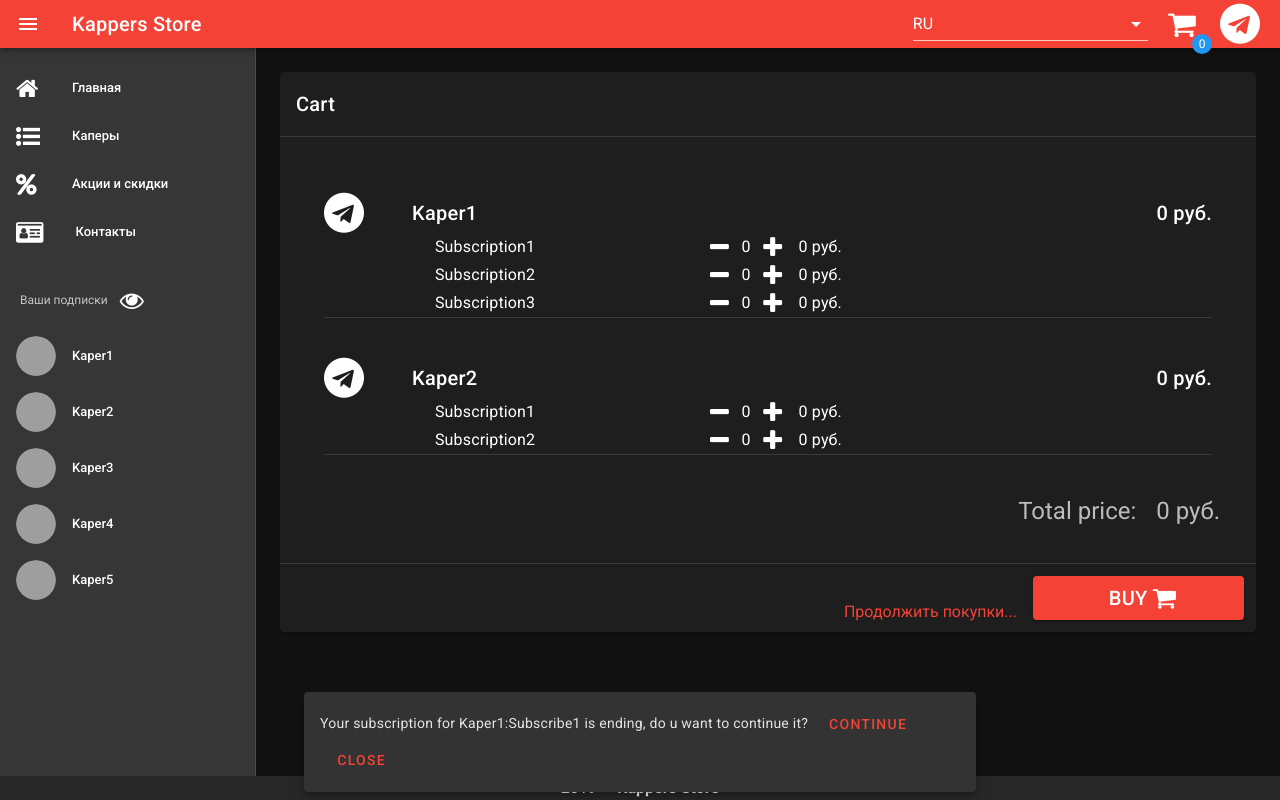
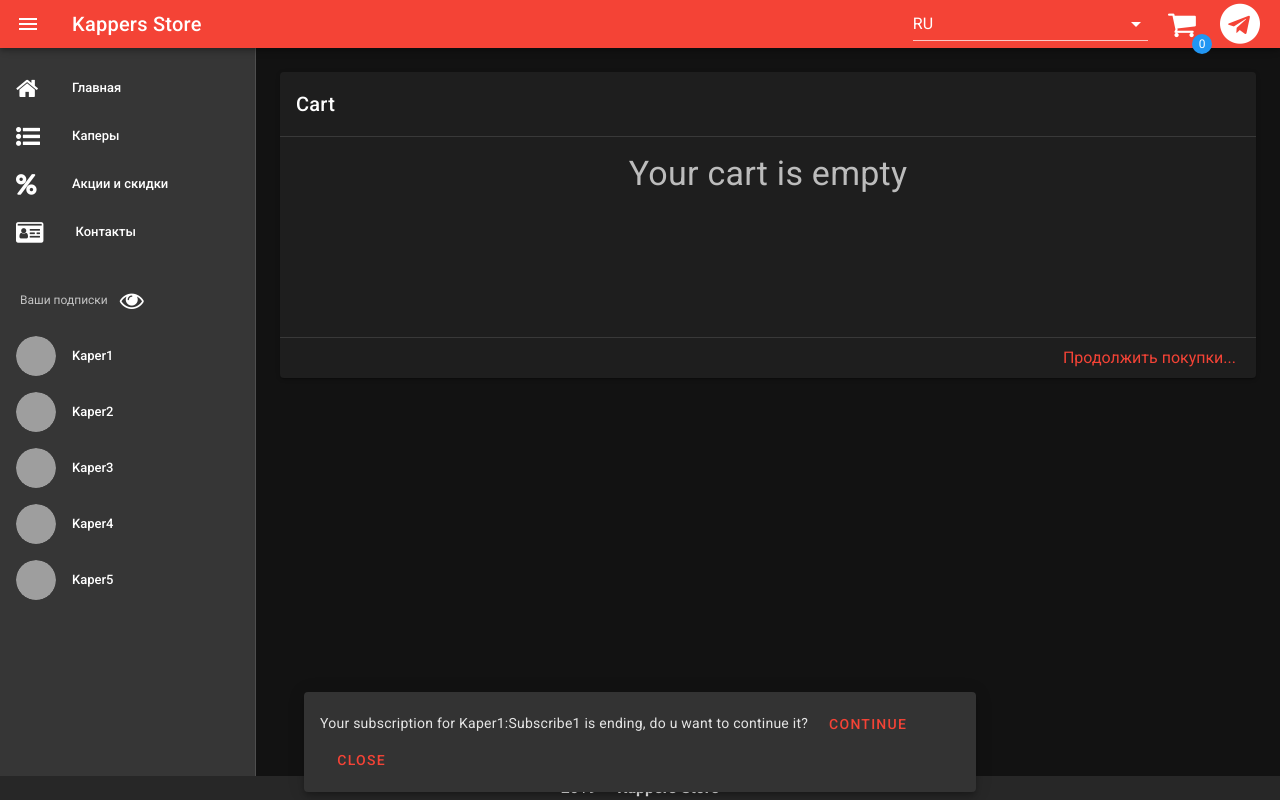
Before and after one commit to oTTimoshenko/Timoshenko.KapersStore, a Vue app in the folder UI/: page /cart in a window 1280 px wide. Built offline with nearby package versions, Linux system fonts and the light colour scheme; grey boxes are pictures that could not be loaded.

Commit message:
Add to card functionality

```diff
--- a/UI/src/components/layouts/default/cart/Cart.vue
+++ b/UI/src/components/layouts/default/cart/Cart.vue
@@ -5,7 +5,10 @@
         {{$t('Cart')}}
       </v-card-title>
       <v-divider></v-divider>
-      <v-card-text>
+      <v-card-text v-if="cart.subscriptionsCount <= 0" class="cart-items-container text-md-center">
+        <span class="display-1">{{$t('Your cart is empty')}}</span>
+      </v-card-text>
+      <v-card-text  v-else class="cart-items-container">
         <cart-items-list :items="cart.items"></cart-items-list>
         <v-layout mb-5 align-center justify-end>
           <v-flex shrink>
@@ -25,7 +28,7 @@
               <span class="text-router-link">{{$t('Продолжить покупки...')}}</span>
             </router-link>
           </v-flex>
-          <v-flex md4 ma-1>
+          <v-flex md4 ma-1 v-if="cart.subscriptionsCount > 0">
             <v-btn color="red" block large>
               <span class="title">{{$t('BUY')}}</span>
               <v-icon size="25" right>fa-shopping-cart</v-icon>
@@ -54,13 +57,13 @@ import EventBus from '@/plugins/eventBus'
   }
 })
 export default class Cart extends Vue {
-  cart: CartState = //new CartState([]);
-new CartState([    new CartKaper(1, 'Kaper1', [  new CartSubscription(1, 'Subscription1', 110),
-                                  new CartSubscription(2, 'Subscription2', 110),
-                                  new CartSubscription(3, 'Subscription3', 110),  ]),
-    new CartKaper(2, 'Kaper2', [  new CartSubscription(4, 'Subscription1', 110),
-                                  new CartSubscription(5, 'Subscription2', 110)  ]),
-    ]);
+  cart: CartState = new CartState([]);
+// new CartState([    new CartKaper(1, 'Kaper1', [  new CartSubscription(1, 'Subscription1', 110),
+//                                   new CartSubscription(2, 'Subscription2', 110),
+//                                   new CartSubscription(3, 'Subscription3', 110),  ]),
+//     new CartKaper(2, 'Kaper2', [  new CartSubscription(4, 'Subscription1', 110),
+//                                   new CartSubscription(5, 'Subscription2', 110)  ]),
+//     ]);
 
 
   mounted() {
@@ -72,9 +75,9 @@ new CartState([    new CartKaper(1, 'Kaper1', [  new CartSubscription(1, 'Subscr
   }
 
   created() {
+    EventBus.$off(['cart:remove-kaper', 'cart:remove-subscription']);
     EventBus.$on('cart:remove-kaper', this.removeKaper);
     EventBus.$on('cart:remove-subscription', this.removeSubscription);
-
   }
 
   removeKaper(id: number) {
@@ -101,4 +104,8 @@ new CartState([    new CartKaper(1, 'Kaper1', [  new CartSubscription(1, 'Subscr
 .text-router-link {
   color: #F44336;
 }
+
+.cart-items-container {
+  min-height: 25vh
+}
 </style>
--- a/UI/src/components/layouts/default/cart/cart-item.vue
+++ b/UI/src/components/layouts/default/cart/cart-item.vue
@@ -26,7 +26,7 @@
     </v-flex>
     <v-flex>
       <v-layout align-center>
-        <v-flex md6 offset-md1>
+        <v-flex md8 offset-md1>
           <v-layout column>
               <v-flex v-for="(subscription, index) in item.subscriptions" :key="index" offset-md-1>
                 <v-hover v-slot:default="{ hover }">
--- a/UI/src/components/layouts/default/cart/cartService.ts
+++ b/UI/src/components/layouts/default/cart/cartService.ts
@@ -18,14 +18,16 @@ class CartService {
   }
 
   addItem(kaper: CartKaper) {
+
     if(isNullOrUndefined(this.state)) return;
 
     const state = this.state;
-    const stateKaper = this.state.getKaper(kaper.id);
+    state.addKaper(kaper);
+    // const stateKaper = this.state.getKaper(kaper.id);
 
-    stateKaper
-          ? stateKaper.addSubscription(kaper.subscriptions[0])
-          : state.addKaper(kaper);
+    // stateKaper
+    //       ? stateKaper.addSubscription(kaper.subscriptions[0])
+    //       : state.addKaper(kaper);
 
     this.setState(state);
   }
--- a/UI/src/components/layouts/default/cart/types.ts
+++ b/UI/src/components/layouts/default/cart/types.ts
@@ -18,7 +18,7 @@ class CartSubscription {
   constructor(id: number, name: string, price: number, count?: number) {
     this.id = id;
     this.name = name;
-    this.count = count || 0;
+    this.count = count || 1;
     this.price = price;
   }
 
@@ -114,12 +114,23 @@ class CartState {
   }
 
   addKaper(kaper: CartKaper) {
+
     const item = this.items.find(i => i.id === kaper.id);
 
     if(item) {
       const index = this.items.indexOf(item);
 
-      if(index !== -1) this.items[index] = kaper;
+      if(index !== -1) {
+        for(const newSubscription of kaper.subscriptions) {
+          const subscription = this.items[index].subscriptions.find(s => s.id === newSubscription.id);
+
+          if(subscription) {
+            subscription.plusCount(newSubscription.count)
+          }
+          else
+            this.items[index].addSubscription(newSubscription);
+        }
+      }
     } else
       this.items.push(kaper);
   }
--- a/UI/src/components/layouts/default/locale/change-language.vue
+++ b/UI/src/components/layouts/default/locale/change-language.vue
@@ -45,7 +45,7 @@ export default class Login extends Vue {
 
   @Watch('languageSelected')
   onLanguageChanged(value: string) {
-    debugger;
+    ;
     if(isNullOrUndefined(value))
       this.$i18n.locale = 'ru'
     else
--- a/UI/src/views/pages/kapers/Kapers.vue
+++ b/UI/src/views/pages/kapers/Kapers.vue
@@ -46,34 +46,34 @@ import KapersList from './kapers-list.vue'
 })
 export default class Kapers extends Vue {
   kapers: any[] = [
-    { id: 1, name: 'Lorem ipsum dolor sit amet, consectetur adipiscing elit', subscribes: [
-                                                                        { name: 'Subscribe1', price: 100 },
-                                                                        { name: 'Subscribe2', price: 200 },
-                                                                        { name: 'Subscribe3', price: 300 }
+    { id: 1, name: 'Lorem ipsum dolor sit amet, consectetur adipiscing elit', subscriptions: [
+                                                                        { id: 1, name: 'Subscribe1', price: 100 },
+                                                                        { id: 2, name: 'Subscribe2', price: 200 },
+                                                                        { id: 3, name: 'Subscribe3', price: 300 }
                                                                       ],
       description: 'Lorem ipsum dolor sit amet, consectetur adipiscing elit, sed do eiusmod tempor incididunt ut labore et dolore magna aliqua. At elementum eu facilisis sed odio morbi quis. Sit amet porttitor eget dolor morbi non arcu. In hac habitasse platea dictumst vestibulum. Nibh tellus molestie nunc non blandit massa enim. Felis imperdiet proin fermentum leo vel orci. Vel orci porta non pulvinar neque laoreet suspendisse interdum. Justo nec ultrices dui sapien eget. Nullam ac tortor vitae purus. Velit scelerisque in dictum non. Neque laoreet suspendisse interdum consectetur libero id faucibus. Quam quisque id diam vel quam. A cras semper auctor neque vitae tempus. Condimentum mattis pellentesque id nibh. Nunc mattis enim ut tellus elementum sagittis vitae et. Enim eu turpis egestas pretium aenean. Id diam vel quam elementum pulvinar etiam non.', imageSource: 'https://avatars0.githubusercontent.com/u/9064066?v=4&s=460', imageAltText: 'test',  },
-    { id: 2, name: 'Lorem ipsum dolor sit amet, consectetur adipiscing elit', subscribes: [
-                                                                      { name: 'Subscribe1', price: 300 },
-                                                                      { name: 'Subscribe2', price: 300 },
-                                                                      { name: 'Subscribe3', price: 300 }
+    { id: 2, name: 'Lorem ipsum dolor sit amet, consectetur adipiscing elit', subscriptions: [
+                                                                      { id: 4, name: 'Subscribe1', price: 300 },
+                                                                      { id: 5, name: 'Subscribe2', price: 300 },
+                                                                      { id: 6, name: 'Subscribe3', price: 300 }
                                                                     ],
     description: 'Lorem ipsum dolor sit amet, consectetur adipiscing elit, sed do eiusmod tempor incididunt ut labore et dolore magna aliqua. At elementum eu facilisis sed odio morbi quis. Sit amet porttitor eget dolor morbi non arcu. In hac habitasse platea dictumst vestibulum. Nibh tellus molestie nunc non blandit massa enim. Felis imperdiet proin fermentum leo vel orci. Vel orci porta non pulvinar neque laoreet suspendisse interdum. Justo nec ultrices dui sapien eget. Nullam ac tortor vitae purus. Velit scelerisque in dictum non. Neque laoreet suspendisse interdum consectetur libero id faucibus. Quam quisque id diam vel quam. A cras semper auctor neque vitae tempus. Condimentum mattis pellentesque id nibh. Nunc mattis enim ut tellus elementum sagittis vitae et. Enim eu turpis egestas pretium aenean. Id diam vel quam elementum pulvinar etiam non.', imageSource: 'https://avatars0.githubusercontent.com/u/9064066?v=4&s=460', imageAltText: 'test',  },
-    { id: 3, name: 'Lorem ipsum dolor sit amet, consectetur adipiscing elit', subscribes: [
-                                                                      { name: 'Subscribe1', price: 300 },
-                                                                      { name: 'Subscribe2', price: 300 },
-                                                                      { name: 'Subscribe3', price: 300 }
+    { id: 3, name: 'Lorem ipsum dolor sit amet, consectetur adipiscing elit', subscriptions: [
+                                                                      { id: 7, name: 'Subscribe1', price: 300 },
+                                                                      { id: 8, name: 'Subscribe2', price: 300 },
+                                                                      { id: 9, name: 'Subscribe3', price: 300 }
                                                                     ],
     description: 'Lorem ipsum dolor sit amet, consectetur adipiscing elit, sed do eiusmod tempor incididunt ut labore et dolore magna aliqua. At elementum eu facilisis sed odio morbi quis. Sit amet porttitor eget dolor morbi non arcu. In hac habitasse platea dictumst vestibulum. Nibh tellus molestie nunc non blandit massa enim. Felis imperdiet proin fermentum leo vel orci. Vel orci porta non pulvinar neque laoreet suspendisse interdum. Justo nec ultrices dui sapien eget. Nullam ac tortor vitae purus. Velit scelerisque in dictum non. Neque laoreet suspendisse interdum consectetur libero id faucibus. Quam quisque id diam vel quam. A cras semper auctor neque vitae tempus. Condimentum mattis pellentesque id nibh. Nunc mattis enim ut tellus elementum sagittis vitae et. Enim eu turpis egestas pretium aenean. Id diam vel quam elementum pulvinar etiam non.', imageSource: 'https://avatars0.githubusercontent.com/u/9064066?v=4&s=460', imageAltText: 'test',  },
-    { id: 4, name: 'Lorem ipsum dolor sit amet, consectetur adipiscing elit', subscribes: [
-                                                                      { name: 'Subscribe1', price: 3100 },
-                                                                      { name: 'Subscribe2', price: 3020 },
-                                                                      { name: 'Subscribe3', price: 300 }
+    { id: 4, name: 'Lorem ipsum dolor sit amet, consectetur adipiscing elit', subscriptions: [
+                                                                      { id: 10, name: 'Subscribe1', price: 3100 },
+                                                                      { id: 11, name: 'Subscribe2', price: 3020 },
+                                                                      { id: 12, name: 'Subscribe3', price: 300 }
                                                                     ],
     description: 'Lorem ipsum dolor sit amet, consectetur adipiscing elit, sed do eiusmod tempor incididunt ut labore et dolore magna aliqua. At elementum eu facilisis sed odio morbi quis. Sit amet porttitor eget dolor morbi non arcu. In hac habitasse platea dictumst vestibulum. Nibh tellus molestie nunc non blandit massa enim. Felis imperdiet proin fermentum leo vel orci. Vel orci porta non pulvinar neque laoreet suspendisse interdum. Justo nec ultrices dui sapien eget. Nullam ac tortor vitae purus. Velit scelerisque in dictum non. Neque laoreet suspendisse interdum consectetur libero id faucibus. Quam quisque id diam vel quam. A cras semper auctor neque vitae tempus. Condimentum mattis pellentesque id nibh. Nunc mattis enim ut tellus elementum sagittis vitae et. Enim eu turpis egestas pretium aenean. Id diam vel quam elementum pulvinar etiam non.', imageSource: 'https://avatars0.githubusercontent.com/u/9064066?v=4&s=460', imageAltText: 'test',  },
-    { id: 5, name: 'Lorem ipsum dolor sit amet, consectetur adipiscing elit', subscribes: [
-                                                                      { name: 'Subscribe1', price: 3030 },
-                                                                      { name: 'Subscribe2', price: 3030 },
-                                                                      { name: 'Subscribe3', price: 300 }
+    { id: 5, name: 'Lorem ipsum dolor sit amet, consectetur adipiscing elit', subscriptions: [
+                                                                      { id: 13, name: 'Subscribe1', price: 3030 },
+                                                                      { id: 14, name: 'Subscribe2', price: 3030 },
+                                                                      { id: 15, name: 'Subscribe3', price: 300 }
                                                                     ],
     description: 'Lorem ipsum dolor sit amet, consectetur adipiscing elit, sed do eiusmod tempor incididunt ut labore et dolore magna aliqua. At elementum eu facilisis sed odio morbi quis. Sit amet porttitor eget dolor morbi non arcu. In hac habitasse platea dictumst vestibulum. Nibh tellus molestie nunc non blandit massa enim. Felis imperdiet proin fermentum leo vel orci. Vel orci porta non pulvinar neque laoreet suspendisse interdum. Justo nec ultrices dui sapien eget. Nullam ac tortor vitae purus. Velit scelerisque in dictum non. Neque laoreet suspendisse interdum consectetur libero id faucibus. Quam quisque id diam vel quam. A cras semper auctor neque vitae tempus. Condimentum mattis pellentesque id nibh. Nunc mattis enim ut tellus elementum sagittis vitae et. Enim eu turpis egestas pretium aenean. Id diam vel quam elementum pulvinar etiam non.', imageSource: 'https://avatars0.githubusercontent.com/u/9064066?v=4&s=460', imageAltText: 'test',  }
   ]
--- a/UI/src/views/pages/kapers/kaper-subscribes-list.vue
+++ b/UI/src/views/pages/kapers/kaper-subscribes-list.vue
@@ -1,21 +1,21 @@
 <template>
   <v-list>
     <v-list-item
-      v-for="(subscribe, index) in subscribes"
+      v-for="(subscription, index) in subscriptions"
       :key="index">
       <v-layout column>
 
 
         <v-layout align-center>
           <v-flex>
-            <span class="subtitle-1">{{ subscribe.name }}</span>
+            <span class="subtitle-1">{{ subscription.name }}</span>
           </v-flex>
           <v-flex shrink mx-7>
-            <span class="subtitle-1">{{ $t(subscribe.price + ' руб.') }}</span>
+            <span class="subtitle-1">{{ $t(subscription.price + ' руб.') }}</span>
           </v-flex>
           <v-flex shrink>
-            <v-btn class="kaper-buy-button" color="red">
-              Buy
+            <v-btn @click="addSubscriptionToCart(subscription.id)" class="kaper-buy-button" color="red">
+              {{$t('Buy')}}
               <v-icon right>fa-shopping-cart</v-icon>
             </v-btn>
           </v-flex>
@@ -30,9 +30,15 @@
 import Vue from 'vue'
 import { Prop, Component } from 'vue-property-decorator'
 
+import EventBus from '@/plugins/eventBus'
+
 @Component({})
 export default class KapersList extends Vue {
-  @Prop({type: [], default: []}) subscribes!: any[];
+  @Prop({default: []}) subscriptions!: any[];
+
+  addSubscriptionToCart(id: number) {
+    EventBus.$emit('kaper-subscriptions:add-to-cart', id);
+  }
 }
 </script>
 
--- a/UI/src/views/pages/kapers/kapers-list.vue
+++ b/UI/src/views/pages/kapers/kapers-list.vue
@@ -33,7 +33,7 @@
             <v-flex>
               <v-layout>
                 <v-flex>
-                  <kaper-subscribes-list :subscribes="kaper.subscribes"></kaper-subscribes-list>
+                  <kaper-subscribes-list :subscriptions="kaper.subscriptions"></kaper-subscribes-list>
                 </v-flex>
               </v-layout>
             </v-flex>
@@ -51,13 +51,16 @@ import { Prop, Component } from 'vue-property-decorator'
 
 import KaperSubscribesList from './kaper-subscribes-list.vue'
 
+import { CartKaper, CartSubscription, CartState } from '@/components/layouts/default/cart/types';
+import EventBus from '@/plugins/eventBus'
+
 @Component({
   components: {
     KaperSubscribesList
   }
 })
 export default class KapersList extends Vue {
-  @Prop({type: [], default: []}) kapers!: any[];
+  @Prop({default: []}) kapers!: any[];
 
   get Kapers() {
     return this.kapers && this.kapers.length > 0 ? this.kapers : [];
@@ -65,6 +68,21 @@ export default class KapersList extends Vue {
 
   goToDetails(kaperId: number) {
     this.$router.push({name: 'kaperDetails', params: { kaperId: kaperId.toString() }})
+  }
+
+  created() {
+    EventBus.$off('kaper-subscriptions:add-to-cart');
+    EventBus.$on('kaper-subscriptions:add-to-cart', this.addKaperToCart);
+  }
+
+  addKaperToCart(subscriptionId: number) {
+    debugger
+    const kaper = this.kapers.find(k => k.subscriptions
+                                    .find(s => s.id === subscriptionId));
+
+    const cartKaper = new CartKaper(kaper.id, kaper.name, kaper.subscriptions.filter(s => s.id === subscriptionId).map(s => new CartSubscription(s.id, s.name, s.price)));
+
+    EventBus.$emit('cart:item-added', cartKaper);
   }
 }
 </script>
```
Also changed, not shown: UI/src/components/layouts/default/cart/avatar/CartAvatar.vue (+8 -1 lines), UI/src/views/pages/kapers/details/KaperDetails.vue (+27 -8 lines), UI/src/views/pages/kapers/details/kaper-details-subscribes-list.vue (+13 -7 lines).
